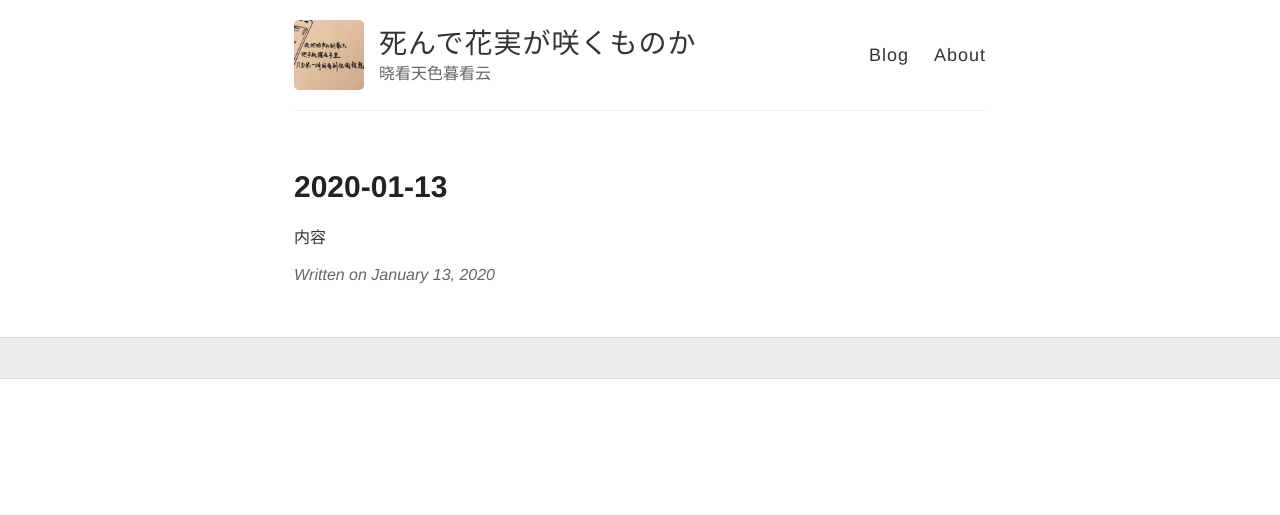
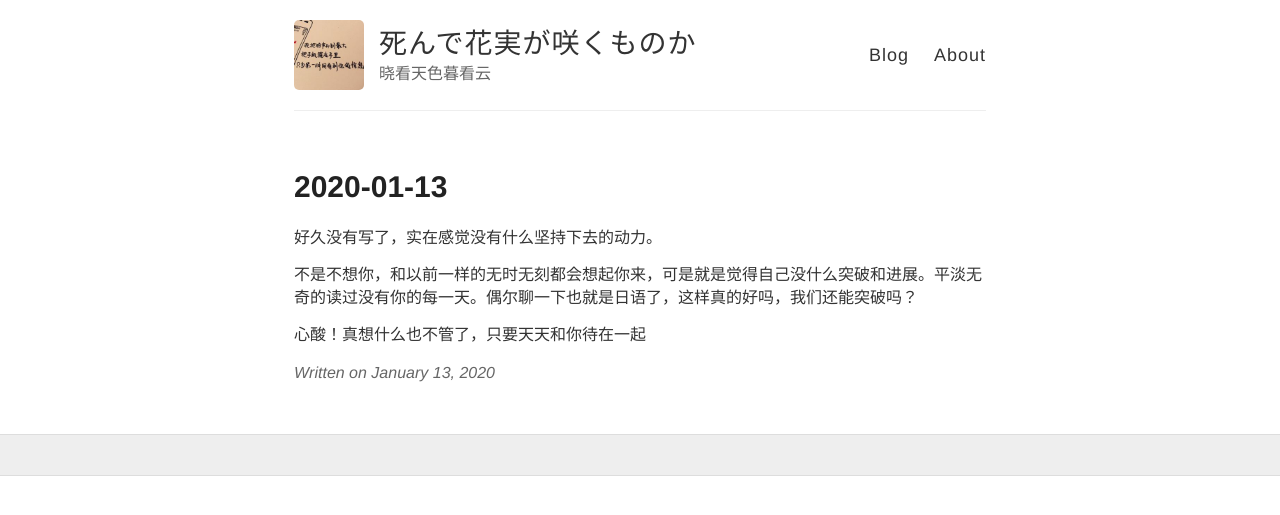
Before and after one commit to wiki650/wiki650.github.io, a Jekyll site: the page built from _posts/2020-01-13-wiki20200113.md, in a window 1280 px wide. Shown: the top 515 px of the page. Built offline with Jekyll 4.4.1, drawn with Linux system fonts in a browser that asks for light colours; comment, search, counter and statistics services are not loaded.

Commit message:
Update 2020-01-13-wiki20200113.md

```diff
--- a/_posts/2020-01-13-wiki20200113.md
+++ b/_posts/2020-01-13-wiki20200113.md
@@ -3,4 +3,8 @@ layout: post
 title: 2020-01-13
 ---
 
-内容
+好久没有写了，实在感觉没有什么坚持下去的动力。
+
+不是不想你，和以前一样的无时无刻都会想起你来，可是就是觉得自己没什么突破和进展。平淡无奇的读过没有你的每一天。偶尔聊一下也就是日语了，这样真的好吗，我们还能突破吗？
+
+心酸！真想什么也不管了，只要天天和你待在一起
```
